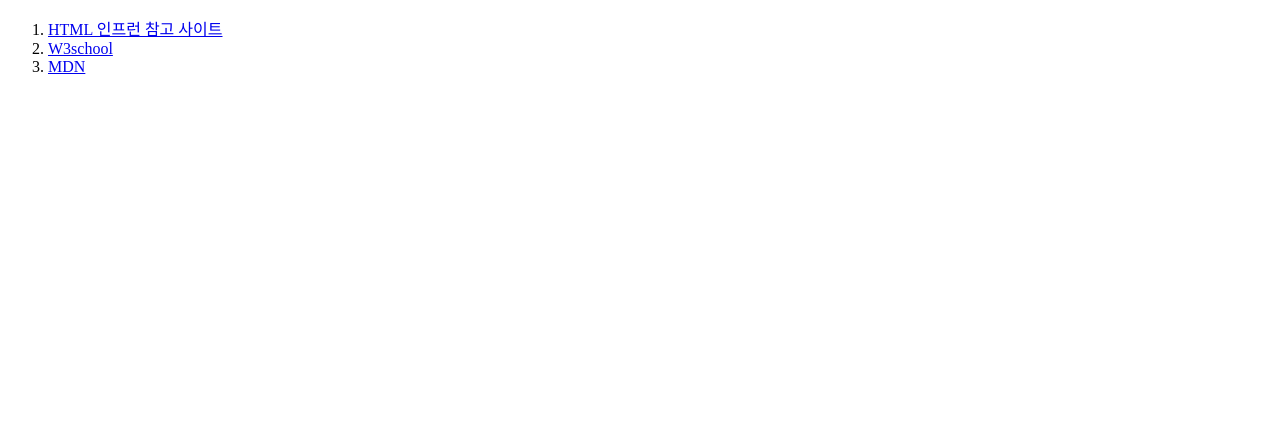
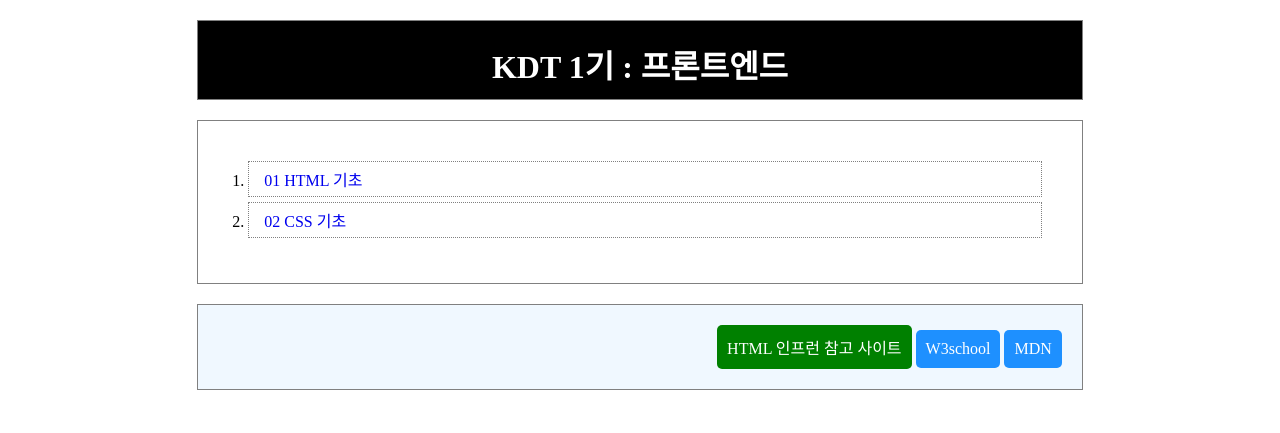
Before and after one commit to nang5587/kd01_html, a plain HTML site: page index.html in a window 1280 px wide. Drawn offline with Linux system fonts and the light colour scheme.

Commit message:
JS 기초

```diff
--- /dev/null
+++ b/index.css
@@ -0,0 +1,83 @@
+* {
+    padding: 0px;
+    margin: 0px;
+    box-sizing: border-box;
+}
+
+main {
+    width: 80%;
+    margin-left: 10%;
+    padding: 20px;
+    border: 0px solid gray;
+    display: flex;
+    flex-direction: column;
+    align-items: center;
+}
+
+h1, nav, article {
+    width: 90%;
+    margin-bottom: 20px;
+    border: 1px solid gray;
+}
+
+nav {
+    padding: 40px;
+}
+
+article {
+    padding: 20px;
+    background-color: aliceblue;
+}
+
+h1 {
+    height: 80px;
+    padding: 20px;
+    background-color: black;
+    color: white;
+    font-weight: bold;
+    text-align: center;
+}
+
+nav li {
+    padding: 5px 15px;
+    margin-left: 10px;
+    margin-bottom: 5px;
+    border: 1px dotted gray;
+}
+
+nav li:hover {
+    background-color: beige;
+}
+
+article {
+    display: flex;
+    justify-content: end;
+}
+
+article li {
+    display: inline-flex;
+    padding: 10px;
+    background-color: dodgerblue;
+    color: white;
+    border-radius: 5px;
+}
+
+#t1 {
+    background-color: green;
+}
+
+article li:hover, #t1:hover {
+    background-color: brown;
+}
+
+ul > li {
+    list-style: none;
+}
+
+a {
+    text-decoration: none;
+}
+
+article a:link, article a:visited, article a:hover {
+    color: white;
+}
--- a/index.html
+++ b/index.html
@@ -1,22 +1,39 @@
 <!DOCTYPE html>
-<html lang="en">
+<html lang="ko">
+
 <head>
   <meta charset="UTF-8">
   <meta name="viewport" content="width=device-width, initial-scale=1.0">
-    <title>kd01</title>
+  <!-- 외부스타일 -->
+  <link rel="stylesheet" type="text/css" href="./index.css">
+  <title>KD01</title>
 </head>
+
 <body>
+  <main>
+    <h1>KDT 1기 : 프론트엔드</h1>
+    <nav>
       <ol>
-    <li>
-        <a href="https://www.inflearn.com/course/%EB%88%84%EA%B5%AC%EB%82%98-%EC%89%BD%EA%B2%8C-%EC%8B%9C%EC%9E%91%ED%95%98%EB%8A%94-%EC%9B%B9%EA%B0%9C%EB%B0%9C-%EA%B8%B0%EC%B4%88">HTML 인프런 참고 사이트</a>
+        <li><a href="./01/01.html">01 HTML 기초</a></li>
+        <li><a href="./02/02.html">02 CSS 기초</a></li>
+      </ol>
+    </nav>
+    <article>
+      <ul>
+        <li id="t1">
+          <a
+            href="https://www.inflearn.com/course/%EB%88%84%EA%B5%AC%EB%82%98-%EC%89%BD%EA%B2%8C-%EC%8B%9C%EC%9E%91%ED%95%98%EB%8A%94-%EC%9B%B9%EA%B0%9C%EB%B0%9C-%EA%B8%B0%EC%B4%88">HTML
+            인프런 참고 사이트</a>
         </li>
-
         <li>
           <a href="https://www.w3schools.com/">W3school</a>
         </li>
         <li>
           <a href="https://developer.mozilla.org/ko/">MDN</a>
         </li>
-    </ol>
+      </ul>
+    </article>
+  </main>
 </body>
+
 </html>
```
Also changed, not shown: 04/04.html (added, +36 -0 lines), 04/04.js (added, +16 -0 lines), js.css (added, +76 -0 lines). Lines whose indentation alone changed are shown as unchanged.
